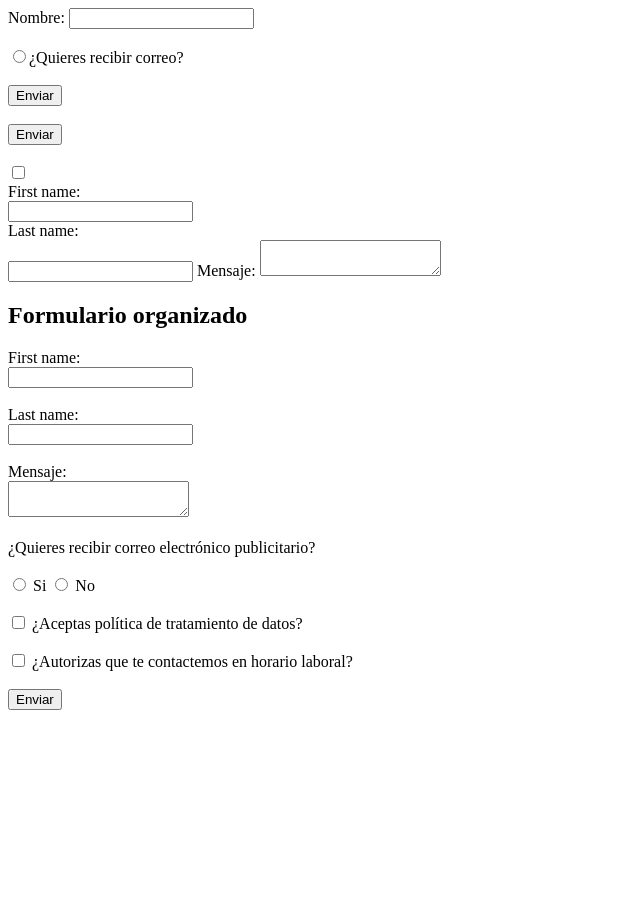
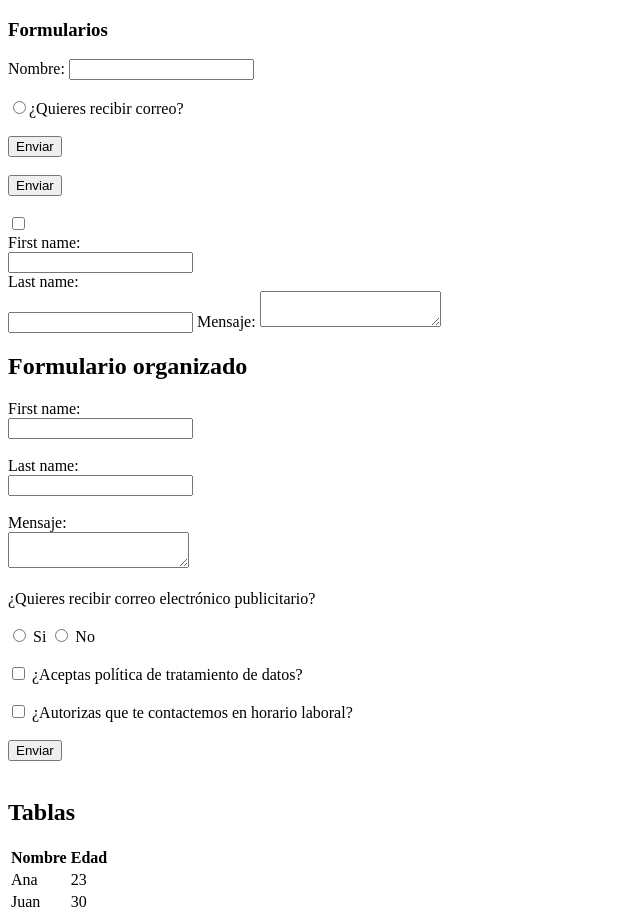
Before and after one commit to jhoalex2525/Curso-Programaci-n-B-sica-TechOriente, a plain HTML site: page index10122024.html in a window 1280 px wide. Shown: the whole page, without its empty margins (0-640 px from the left). Before the commit the page ends 800 px from the top, so only its background shows below. Drawn offline with Linux system fonts and the light colour scheme.

Commit message:
Primera definición de tablas

```diff
--- a/index10122024.html
+++ b/index10122024.html
@@ -8,6 +8,7 @@
 </head>
 
 <body>
+    <h3>Formularios</h3>
     <form action="/submit">
         <label for="nombre">Nombre:</label>
         <input type="text" id="nombre" name="nombre"><br><br>
@@ -44,4 +45,19 @@
     <label for="publicidad">¿Autorizas que te contactemos en horario laboral?</label><br><br>
     <input type="submit" value="Enviar"><br><br>
 </form>
+<h2>Tablas</h2>
+<table>
+    <tr>
+        <th>Nombre</th>
+        <th>Edad</th>
+    </tr>
+    <tr>
+        <td>Ana</td>
+        <td>23</td>
+    </tr>
+    <tr>
+        <td>Juan</td>
+        <td>30</td>
+    </tr>
+</table>
 </html>
```
